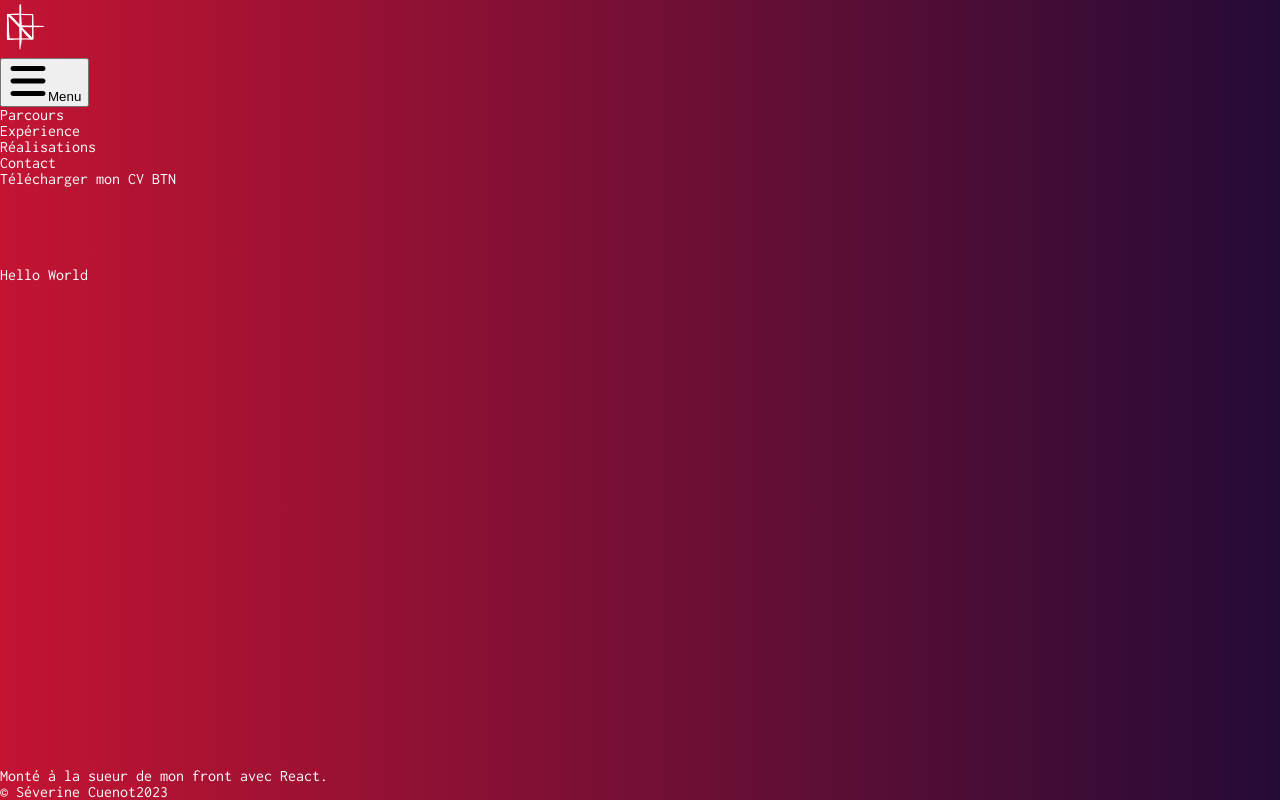
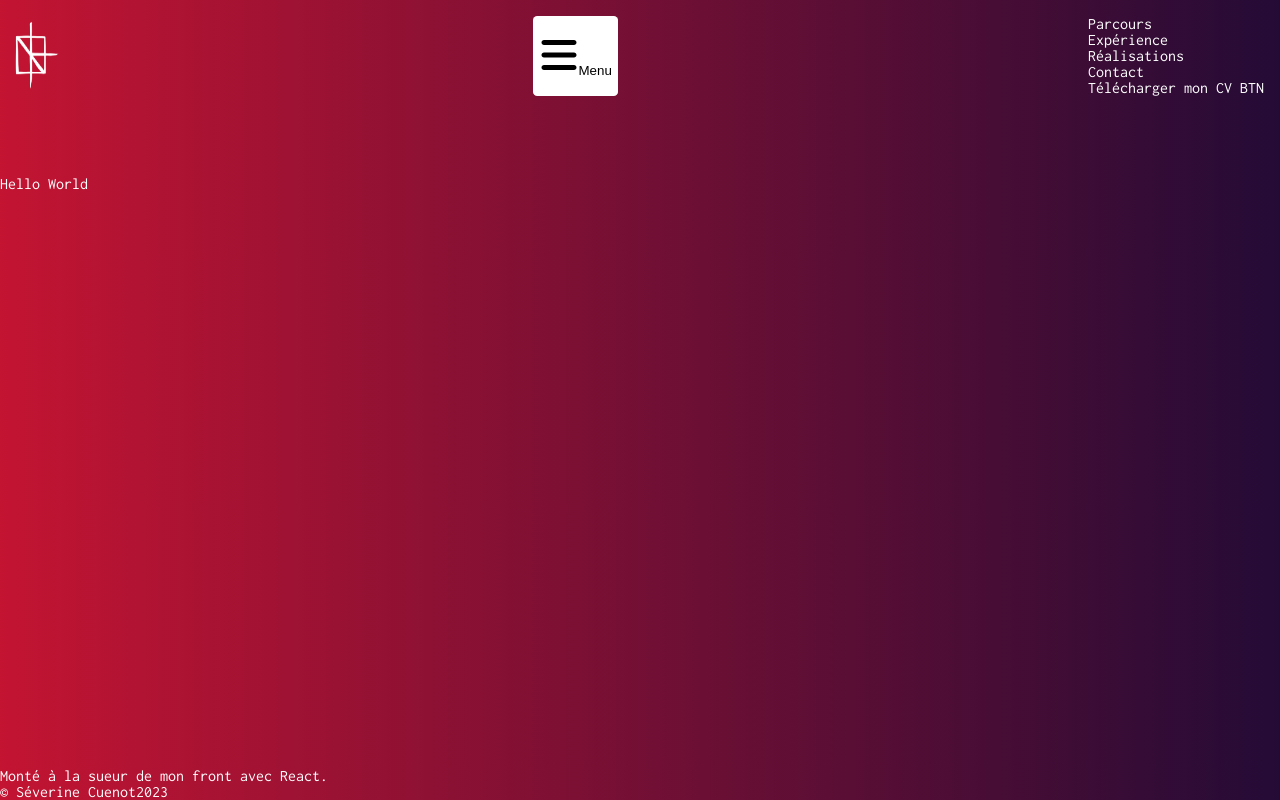
Before and after one commit to severine-cuenot/portfolio, a React app: page / in a window 1280 px wide. Both pictures are taken after a click on the button "Menu". Built offline with nearby package versions, Linux system fonts and the light colour scheme.

Commit message:
:sparkles: refacto : clean CSS and classes

```diff
--- a/src/components/AppHeader/index.js
+++ b/src/components/AppHeader/index.js
@@ -11,11 +11,11 @@ function AppHeader() {
   };
 
   return (
-    <nav id="main-nav" role="navigation" aria-label="Menu de navigation">
-      <div><img src="../../img/signature.png" alt="retourner à la page d'accueil'" className="main-nav__logo" /></div>
+    <nav className="main-nav" role="navigation" aria-label="Menu de navigation">
+      <img src="../../img/signature.png" alt="retourner à la page d'accueil'" className="main-nav__logo" />
       {/* accessible burger menu */}
       <button
-        id="main-nav__burger-button"
+        className="main-nav__burger-button"
         aria-expanded={isExpanded ? 'true' : 'false'}
         onClick={handleClick}
       >
@@ -25,7 +25,7 @@ function AppHeader() {
         </svg>
         <span>Menu</span>
       </button>
-      <ul className={isExpanded ? 'expanded' : 'not-expanded'}>
+      <ul className={isExpanded ? 'main-nav__menu-expanded' : 'main-nav__menu-not-expanded'}>
         <li><Link to="/parcours" className="">Parcours</Link></li>
         <li><Link to="/experience" className="">Expérience</Link></li>
         <li><Link to="/realisations" className="">Réalisations</Link></li>
--- a/src/components/AppHeader/style.scss
+++ b/src/components/AppHeader/style.scss
@@ -1,38 +1,32 @@
+.main-nav {
+  display: flex;
+  justify-content: space-between;
+  margin: 1em 1em 0 0.5em;
+
   // Logo
-.main-nav__logo {
-  width: 3em;
-};
+  &__logo {
+    width: 3.4em;
+  }
 
-// Burger menu
-
-#main-nav__hamburger {
-  margin: 1em;
+  // Burger
+  &__burger-button {
     justify-self: end;
     display: block;
-  background: #fff;
+    background-color: #fff;
     border: none;
-  font-size: 1.2em;
-  line-height: 1;
+    border-radius: 5%;
   }
 
-.expanded {
+  &__burger-button svg {
+    width: 3em;
+    height: 3em;
+  }
+
+  &__menu-expanded {
     display: block; /* expande links when class is applied */
   }
 
-.not-expanded {
+  &__menu-not-expanded {
     display: none;  /* hide links when class is applied */
   }
-
-#main-nav__hamburger span {
-  display: block;
-  position: relative;
-  top: 15px;
 }
-
-#main-nav__hamburger #expanded {
-  display: none;
-}
-#main-nav__burger-button svg {
-  width: 3em;
-  height: 3em;
-}
```
Lines whose indentation alone changed are shown as unchanged.
